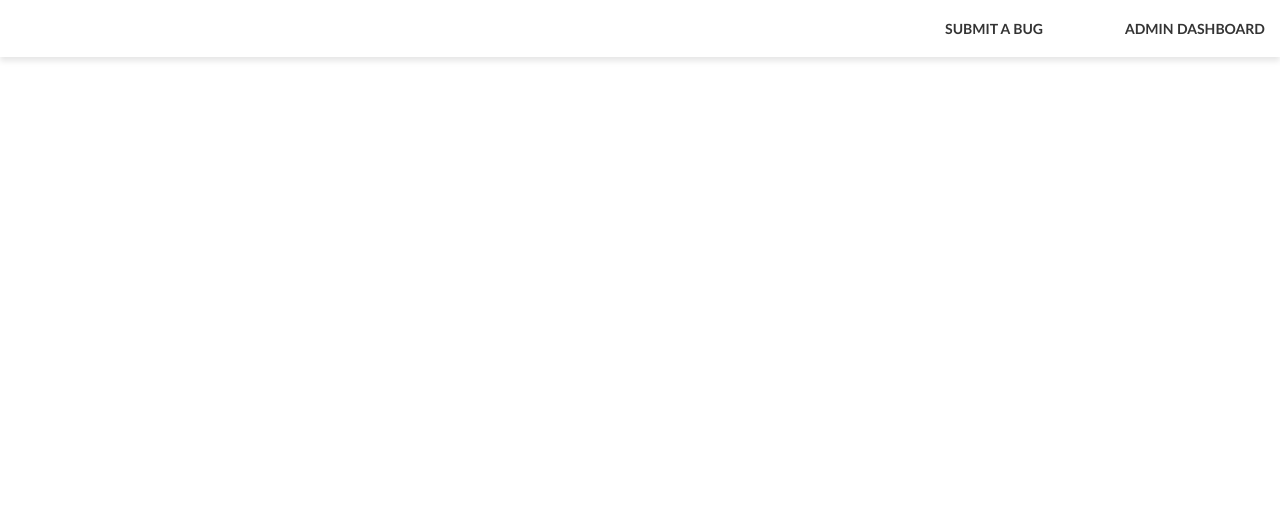
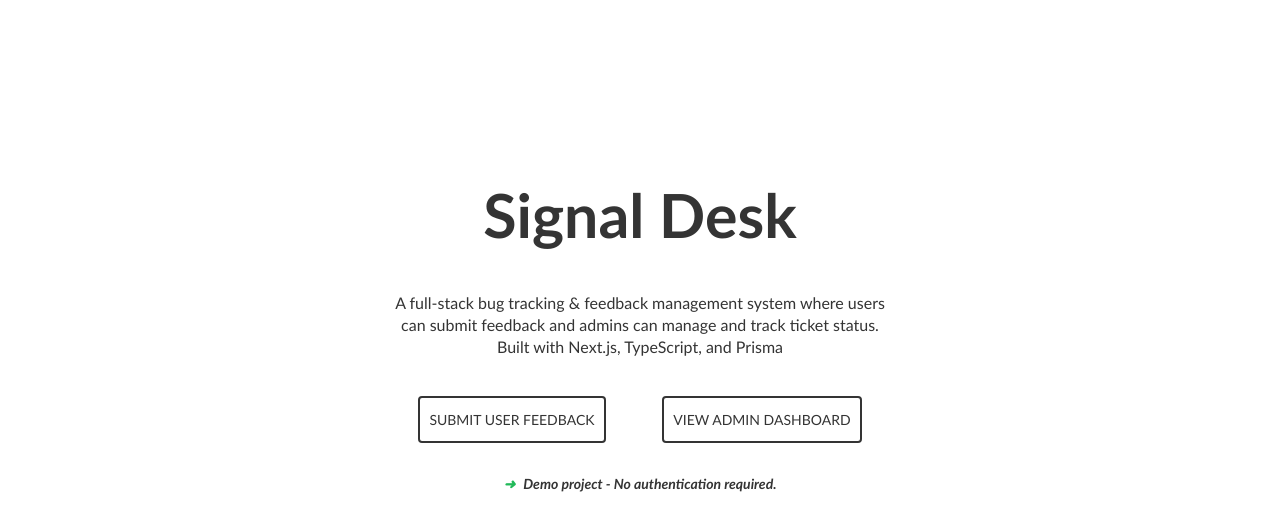
Before and after one commit to Marlisa-dev/signal-desk, a Next.js app: page / in a window 1280 px wide. Shown: the top 530 px of the page. Built offline with nearby package versions, Linux system fonts and the light colour scheme.

Commit message:
add home page and remove navbar

```diff
--- a/app/layout.tsx
+++ b/app/layout.tsx
@@ -1,6 +1,6 @@
 import type { Metadata } from "next";
 import "./globals.css";
-import Navbar from "@/components/Navbar";
+// import Navbar from "@/components/Navbar";
 
 
 export const metadata: Metadata = {
@@ -16,7 +16,7 @@
   return (
     <html lang="en">
       <body>
-        <Navbar />
+        {/* <Navbar /> */}
         {children}
       </body>
     </html>
--- /dev/null
+++ b/app/page.module.css
@@ -0,0 +1,55 @@
+.container {
+  height: 80vh;
+  margin: auto;
+  max-width: 500px;
+  padding: 0.1rem 2rem;
+  display: flex;
+  justify-content: center;
+  align-items: center;
+  text-align: center;
+  font-family: "Gill Sans", "Gill Sans MT", Calibri, "Trebuchet MS", sans-serif;
+}
+
+.hero {
+}
+.title {
+  font-size: 3.8rem;
+  color: #343434;
+}
+.subtitle {
+}
+.description {
+  line-height: 22px;
+}
+.actions {
+  display: flex;
+  justify-content: space-around;
+  margin-top: 2.4rem;
+  margin-bottom: 2rem;
+}
+/* #343434 */
+.button {
+  padding: 0.8rem 0.6rem;
+  border: 2px solid #343434;
+  text-decoration: none;
+  border-radius: 4px;
+  color: #343434;
+  font-size: 14px;
+  font-weight: 500;
+  text-transform: uppercase;
+  transition: all 0.3s ease-in-out;
+}
+.button:hover {
+  color: #fff;
+  background-color: #343434;
+}
+.note {
+    font-style: italic;
+    font-weight: bold;
+    font-size: 14px;
+}
+.arrow {
+  color: rgb(33, 185, 89);
+  font-weight: 700;
+  margin-right: 0.5rem;
+}
--- a/app/page.tsx
+++ b/app/page.tsx
@@ -1,6 +1,33 @@
-export default function Home() {
+import Link from "next/link";
+import styles from "./page.module.css";
+
+export default function HomePage() {
   return (
-    <>
-    </>
+    <div className={styles.container}>
+      <div className={styles.hero}>
+        <h1 className={styles.title}>Signal Desk</h1>
+        <p className={styles.description}>
+          A full-stack bug tracking & feedback management system where users can
+          submit feedback and admins can manage and track ticket status. Built
+          with Next.js, TypeScript, and Prisma
+        </p>
+
+        <div className={styles.actions}>
+          <Link href="/submit" className={styles.button}>
+            Submit User Feedback
+          </Link>
+          <Link href="/admin/issues" className={styles.button}>
+            View Admin Dashboard
+          </Link>
+        </div>
+
+        <div className={styles.note}>
+          <p>
+            <span className={styles.arrow}>➜</span>Demo project - No
+            authentication required.
+          </p>
+        </div>
+      </div>
+    </div>
   );
 }
```
Also changed, not shown: 1 other file (tests, documents, lock files or other folders).
